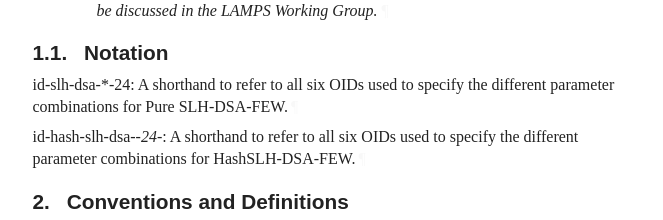
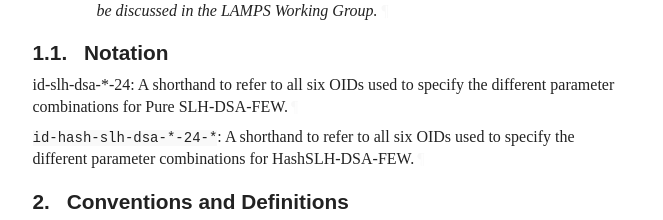
Before and after one commit to spec-workbench/x509-slhdsa-fewsigs, a plain HTML site: page initial-content/draft-kousidis-lamps-x509-slhdsa-fewsigs.html in a window 1280 px wide. Shown: the part 1909-2129 px from the top of the page, without its empty margins (92-755 px from the left). Drawn offline with Linux system fonts and the light colour scheme; a web font is replaced by a local one.

Commit message:
Script updating gh-pages from 36e18bd. [ci skip]

```diff
--- a/initial-content/draft-kousidis-lamps-x509-slhdsa-fewsigs.html
+++ b/initial-content/draft-kousidis-lamps-x509-slhdsa-fewsigs.html
@@ -1300,7 +1300,7 @@ is to be discussed in the LAMPS Working Group.<a href="#section-1-6.2.4.1" class
         </h3>
 <p id="section-1.1-1">id-slh-dsa-*-24: A shorthand to refer to all six OIDs used to specify the
 different parameter combinations for Pure SLH-DSA-FEW.<a href="#section-1.1-1" class="pilcrow">¶</a></p>
-<p id="section-1.1-2">id-hash-slh-dsa-<em>-24-</em>: A shorthand to refer to all six OIDs used to
+<p id="section-1.1-2"><code>id-hash-slh-dsa-*-24-*</code>: A shorthand to refer to all six OIDs used to
 specify the different parameter combinations for HashSLH-DSA-FEW.<a href="#section-1.1-2" class="pilcrow">¶</a></p>
 </section>
 </div>
```
Also changed, not shown: initial-content/draft-kousidis-lamps-x509-slhdsa-fewsigs.txt.
